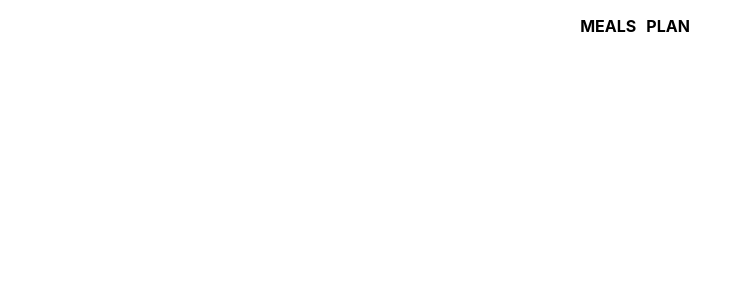
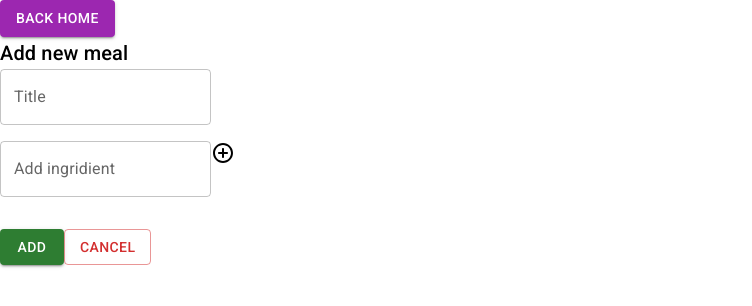
Before and after one commit to alekseevaiana/meals_planner, a React (Create React App) app: page /new_meal in a window 1280 px wide. Shown: the top 306 px of the page, without its empty margins (0-752 px from the left). Built offline with nearby package versions, Linux system fonts and the light colour scheme.

Commit message:
addIngridients component

```diff
--- a/src/App.js
+++ b/src/App.js
@@ -3,39 +3,46 @@ import Home from "./components/Home";
 import CreateMeal from "./components/CreateMeal";
 import MealPage from "./components/MealPage";
 import { meals } from "./data.js";
-import { useState } from "react";
+import { useState, useEffect } from "react";
 
 function App() {
   const [mealsData, setMealsData] = useState(meals);
-  const [inputIngridient, setInputIngridient] = useState();
-  const [ingridients, setIngridients] = useState(["chicken"]);
-  const [inputIngridientName, setInputIngridientName] = useState();
+
+  const [mealName, setMealName] = useState("");
+  const [currentInputIngridient, setCurrentInputIngridient] = useState("");
+  const [ingridientsList, setIngridientsList] = useState([]);
   const navigate = useNavigate();
 
-  const handleIngridientInput = (e) => {
-    setInputIngridient(e.target.value);
+  useEffect(() => {
+    // storing input name
+    localStorage.setItem("mealsData", JSON.stringify(mealsData));
+  }, [mealsData]);
+
+  const handleAddIngridientIcon = () => {
+    console.log("ingridient added");
+    setIngridientsList((prev) => [...prev, currentInputIngridient]);
+    setCurrentInputIngridient("");
   };
 
-  const handleIngridientNameInput = (e) => {
-    setInputIngridientName(e.target.value);
-  };
+  function handleIngridientInputChange(e) {
+    setCurrentInputIngridient(e.target.value);
+  }
 
-  const handleAddIngridient = () => {
-    setIngridients((prev) => [...prev, inputIngridient]);
-    setInputIngridient("");
+  const handleMealNameInput = (e) => {
+    setMealName(e.target.value);
   };
 
   const handleAddMealBtn = () => {
     const lastId = mealsData[mealsData.length - 1].id;
-    const newMeal = { name: inputIngridientName, ingridients, id: lastId + 1 };
+    const newMeal = { name: mealName, ingridientsList, id: lastId + 1 };
     setMealsData((prevMealsData) => [...prevMealsData, newMeal]);
-    setIngridients([]);
+    setIngridientsList([]);
     navigate("/");
   };
 
   const handleCancelMealBtn = () => {
-    setIngridients([]);
-    setInputIngridientName("");
+    setIngridientsList([]);
+    currentInputIngridient("");
     navigate("/");
   };
 
@@ -74,17 +81,17 @@ function App() {
         />
         <Route
           exact
-          path="/newMeal"
+          path="/new_meal"
           element={
             <CreateMeal
               meals={mealsData}
               handleAddMealBtn={handleAddMealBtn}
-              handleIngridientInput={handleIngridientInput}
-              handleAddIngridient={handleAddIngridient}
-              inputIngridient={inputIngridient}
-              ingridients={ingridients}
-              handleIngridientNameInput={handleIngridientNameInput}
+              ingridientsList={ingridientsList}
+              handleMealNameInput={handleMealNameInput}
               handleCancelMealBtn={handleCancelMealBtn}
+              handleAddIngridientIcon={handleAddIngridientIcon}
+              handleIngridientInputChange={handleIngridientInputChange}
+              currentInputIngridient={currentInputIngridient}
             />
           }
         />
--- /dev/null
+++ b/src/components/AddIngridient.js
@@ -0,0 +1,26 @@
+import AddCircleOutlineRoundedIcon from "@mui/icons-material/AddCircleOutlineRounded";
+import { TextField, Box } from "@mui/material";
+import IngridientsList from "./IngridientsList";
+
+export default function AddIngridient({
+  ingridientsList,
+  currentInputIngridient,
+  handleAddIngridientIcon,
+  handleIngridientInputChange,
+}) {
+  return (
+    <Box>
+      <TextField
+        id="outlined-basic"
+        label="Add ingridient"
+        variant="outlined"
+        onChange={handleIngridientInputChange}
+        value={currentInputIngridient}
+      />
+      <AddCircleOutlineRoundedIcon onClick={handleAddIngridientIcon} />
+      <Box sx={{ mb: 2 }}>
+        <IngridientsList ingridients={ingridientsList} />
+      </Box>
+    </Box>
+  );
+}
--- a/src/components/CreateMeal.js
+++ b/src/components/CreateMeal.js
@@ -2,15 +2,17 @@ import { Link } from "react-router-dom";
 import { Button, Typography, TextField, Box } from "@mui/material";
 import AddCircleOutlineRoundedIcon from "@mui/icons-material/AddCircleOutlineRounded";
 import { useState } from "react";
+import IngridientsList from "./IngridientsList";
+import AddIngridient from "./AddIngridient";
 
 export default function CreateMeal({
   handleAddMealBtn,
-  handleIngridientInput,
-  handleAddIngridient,
-  inputIngridient,
-  ingridients,
-  handleIngridientNameInput,
+  handleAddIngridientIcon,
+  ingridientsList,
+  currentInputIngridient,
+  handleMealNameInput,
   handleCancelMealBtn,
+  handleIngridientInputChange,
 }) {
   function handleFormSubmit(event) {
     event.preventDefault();
@@ -27,25 +29,14 @@ export default function CreateMeal({
           label="Title"
           variant="outlined"
           sx={{ mb: 2 }}
-          onChange={handleIngridientNameInput}
+          onChange={handleMealNameInput}
         />
-        <TextField
-          id="outlined-basic"
-          label="Add ingridient"
-          variant="outlined"
-          sx={{ mb: 2 }}
-          onChange={handleIngridientInput}
-          value={inputIngridient}
+        <AddIngridient
+          handleAddIngridientIcon={handleAddIngridientIcon}
+          handleIngridientInputChange={handleIngridientInputChange}
+          ingridientsList={ingridientsList}
+          currentInputIngridient={currentInputIngridient}
         />
-        <AddCircleOutlineRoundedIcon onClick={handleAddIngridient} />
-        <Box sx={{ mb: 2 }}>
-          {ingridients &&
-            ingridients.map((ingridient, index) => {
-              return `${ingridient} ${
-                ingridients.length - 1 === index ? "" : ", "
-              }`;
-            })}
-        </Box>
         <Box>
           <Button
             variant="contained"
--- a/src/components/IngridientsList.js
+++ b/src/components/IngridientsList.js
@@ -1,13 +1,14 @@
 import { List, ListItem } from "@mui/material";
 
-export default function IngridientsList({ meal }) {
+export default function IngridientsList({ ingridients }) {
   return (
     <List>
-      {meal.ingridients.map((ingridient, index) => {
+      {ingridients &&
+        ingridients.map((ingridient, index) => {
           return (
             <ListItem key={index}>
               {ingridient}
-            {index !== meal.ingridients.length - 1 ? ", " : ""}
+              {index !== ingridients.length - 1 ? ", " : ""}
             </ListItem>
           );
         })}
--- a/src/components/MealPage.js
+++ b/src/components/MealPage.js
@@ -5,9 +5,18 @@ import { Link } from "react-router-dom";
 
 export default function MealPage({ mealsData }) {
   const params = useParams();
-  const paramId = Number.parseInt(params.id, 10) ?? "N/A";
-
+  // check here if paramId is not a number
+  const paramId = Number.parseInt(params.id, 10);
+  // do it only if paramId is a number
   const currentMeal = mealsData.find((meal) => meal.id === paramId);
+  //use useMemo for preventing doing the same if component rerenders
+  // const currentMeal = () => {
+  //   const paramId = Number.parseInt(params.id, 10);
+  //   if (paramId) {
+  //     return mealsData.find((meal) => meal.id === paramId);
+  //   }
+  //   return "Error";
+  // };
 
   return (
     <>
@@ -17,7 +26,7 @@ export default function MealPage({ mealsData }) {
       <Typography variant="h6" component="h2">
         {currentMeal.name}
       </Typography>
-      <IngridientsList meal={currentMeal} />
+      <IngridientsList ingridients={currentMeal.ingridients} />
     </>
   );
 }
--- a/src/components/MealsItem.js
+++ b/src/components/MealsItem.js
@@ -19,7 +19,7 @@ export default function MealsItem({
         {item.name}
       </Typography>
       <Box sx={{ mb: 1 }}>
-        <IngridientsList meal={item} />
+        <IngridientsList ingridients={item.ingridients} />
       </Box>
       <Box sx={{ mb: 2 }}>
         <Button
```
Lines whose indentation alone changed are shown as unchanged.
